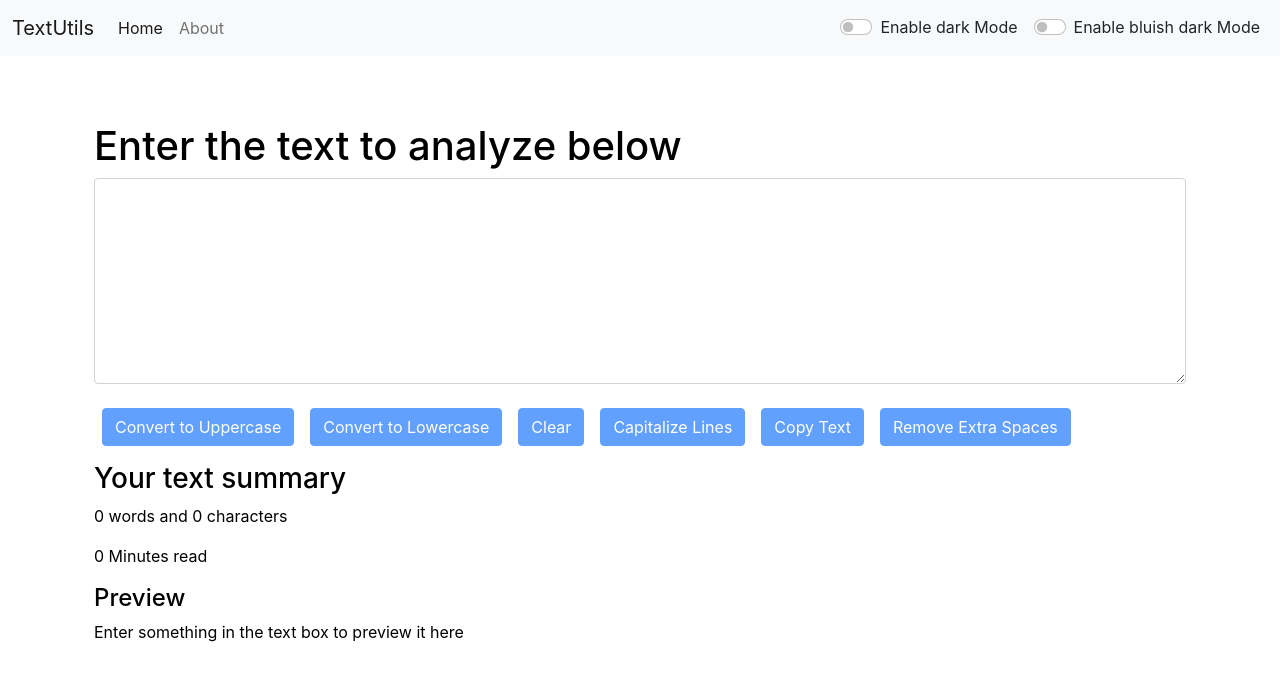
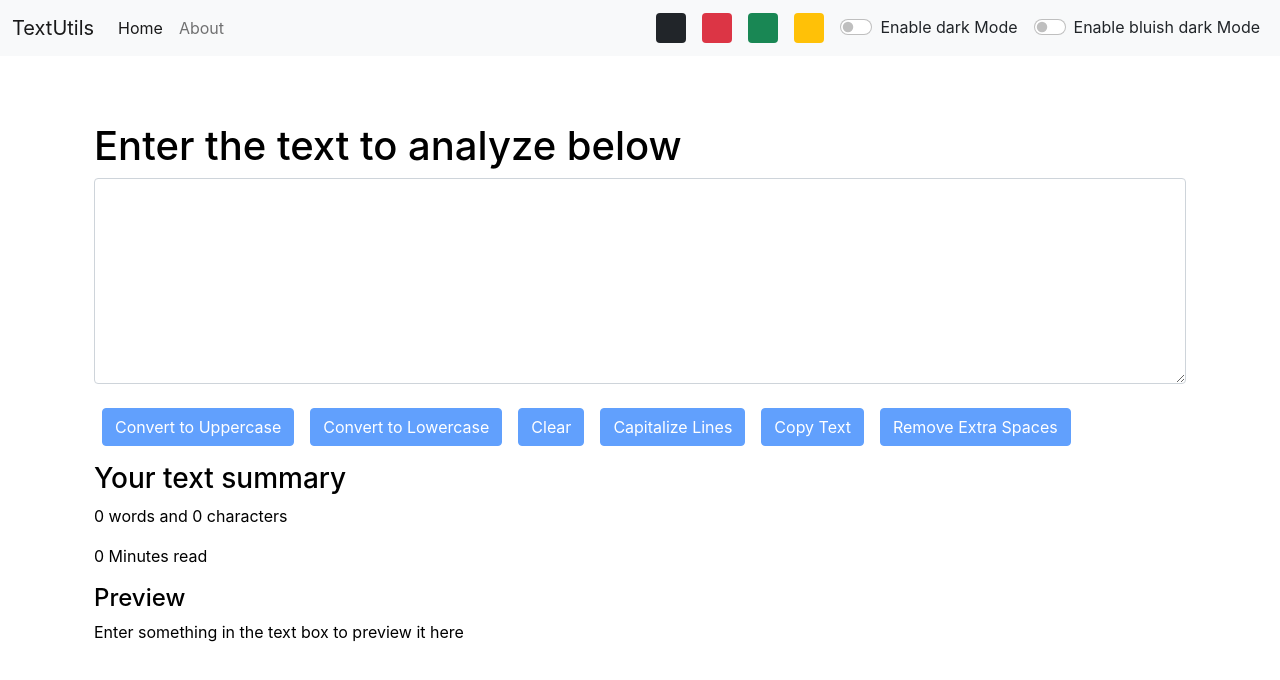
Before and after one commit to VinaySingla1235/TextUtils-React, a React (Create React App) app: page / in a window 1280 px wide. Shown: the top 680 px of the page. Built offline with nearby package versions, Linux system fonts and the light colour scheme.

Commit message:
Added different modes

```diff
--- a/src/App.js
+++ b/src/App.js
@@ -25,8 +25,20 @@
       setAlert(null);
     },1500);
   }
+  const removeBodyClasses=()=>{
+    document.body.classList.remove('bg-dark');
+    document.body.classList.remove('bg-light');
+    document.body.classList.remove('bg-warning');
+    document.body.classList.remove('bg-danger');
+    document.body.classList.remove('bg-success');
+   // document.body.classList.remove('bg-dark');
+   // document.body.classList.remove('bg-dark');
+  }
   //let modeRev="dark";
-  const toggleMode=()=>{
+  const toggleMode=(cls)=>{
+    console.log(cls);
+    removeBodyClasses();
+    document.body.classList.add('bg-'+cls);
     if(Mode ==="light"){
       setMode("dark");
       revMode("light");
--- a/src/Components/Navbar.js
+++ b/src/Components/Navbar.js
@@ -40,17 +40,19 @@
               </Link>
             </li>
           </ul>
-          {/*<form className="d-flex">
-          <input className="form-control me-2" type="search" placeholder="Search" aria-label="Search"/>
-          <button className="btn btn-outline-primary" type="submit">Search</button>
-          </form>*/}
+          <div className="d-flex">
+            <div className="bg-dark rounded mx-2" onClick={()=>{props.toggleMode('dark')}}style={{height:'30px',width:'30px', cursor:'pointer'}}></div>
+            <div className="bg-danger rounded mx-2" onClick={()=>{props.toggleMode('danger')}}style={{height:'30px',width:'30px', cursor:'pointer'}}></div>
+            <div className="bg-success rounded mx-2" onClick={()=>{props.toggleMode('success')}}style={{height:'30px',width:'30px', cursor:'pointer'}}></div>
+            <div className="bg-warning rounded mx-2" onClick={()=>{props.toggleMode('warning')}}style={{height:'30px',width:'30px', cursor:'pointer'}}></div>
+          </div>
           <div className="form-check form-switch normal-dark mx-2">
             <input
               className="form-check-input"
               type="checkbox"
               role="switch"
               id="normal-dark"
-              onClick={props.toggleMode}
+              onClick={()=>{props.toggleMode(null)}}
             />
             <label className={`form-check-label text-${props.modeRever}`} htmlFor="normal-dark">
               Enable {props.modeRever} Mode
```
